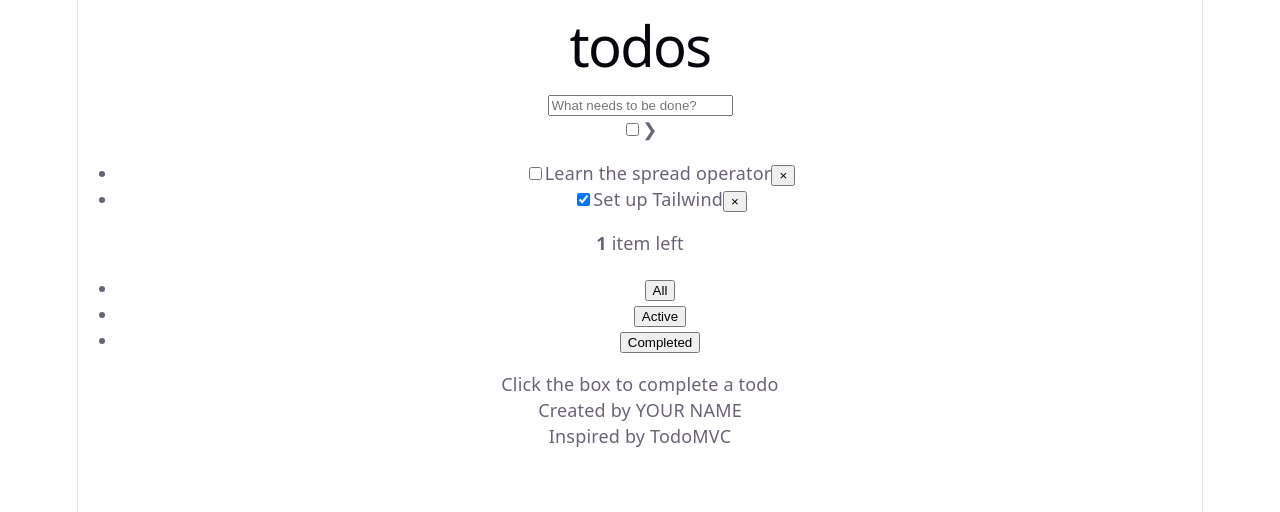
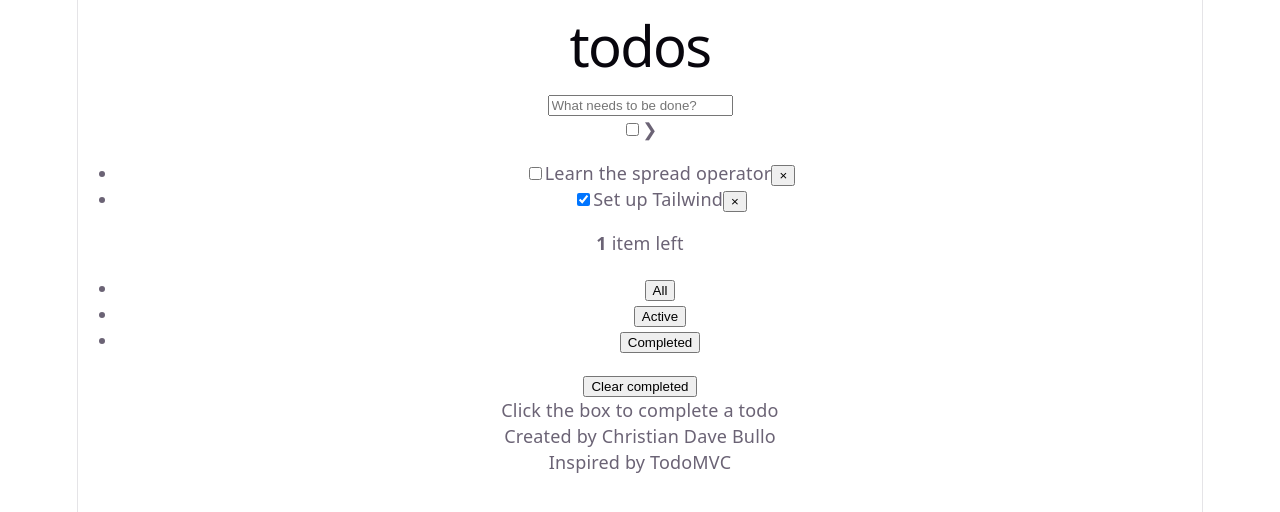
Before and after one commit to daviebullo-sudo/csit340-todomvc, a React (Vite) app in the folder todomvc/: page / in a window 1280 px wide. Shown: the top 512 px of the page. Built offline with nearby package versions, Linux system fonts and the light colour scheme.

Commit message:
chore: replace YOUR NAME with Christian Dave Bullo

```diff
--- a/todomvc/src/App.jsx
+++ b/todomvc/src/App.jsx
@@ -5,7 +5,7 @@ function App() {
   return (
     <div className="min-h-screen bg-[#f5f5f5] py-8 font-light text-[#111]">
       <Todos />
-      <Info name="YOUR NAME" />
+      <Info name="Christian Dave Bullo" />
     </div>
   )
 }
--- a/todomvc/src/components/Todos.jsx
+++ b/todomvc/src/components/Todos.jsx
@@ -89,6 +89,9 @@ function Todos() {
               </button>
             </li>
           </ul>
+            <button type="button" className="cursor-pointer justify-self-end hover:underline">
+            Clear completed
+          </button>
         </footer>
       </div>
       </section>
```
